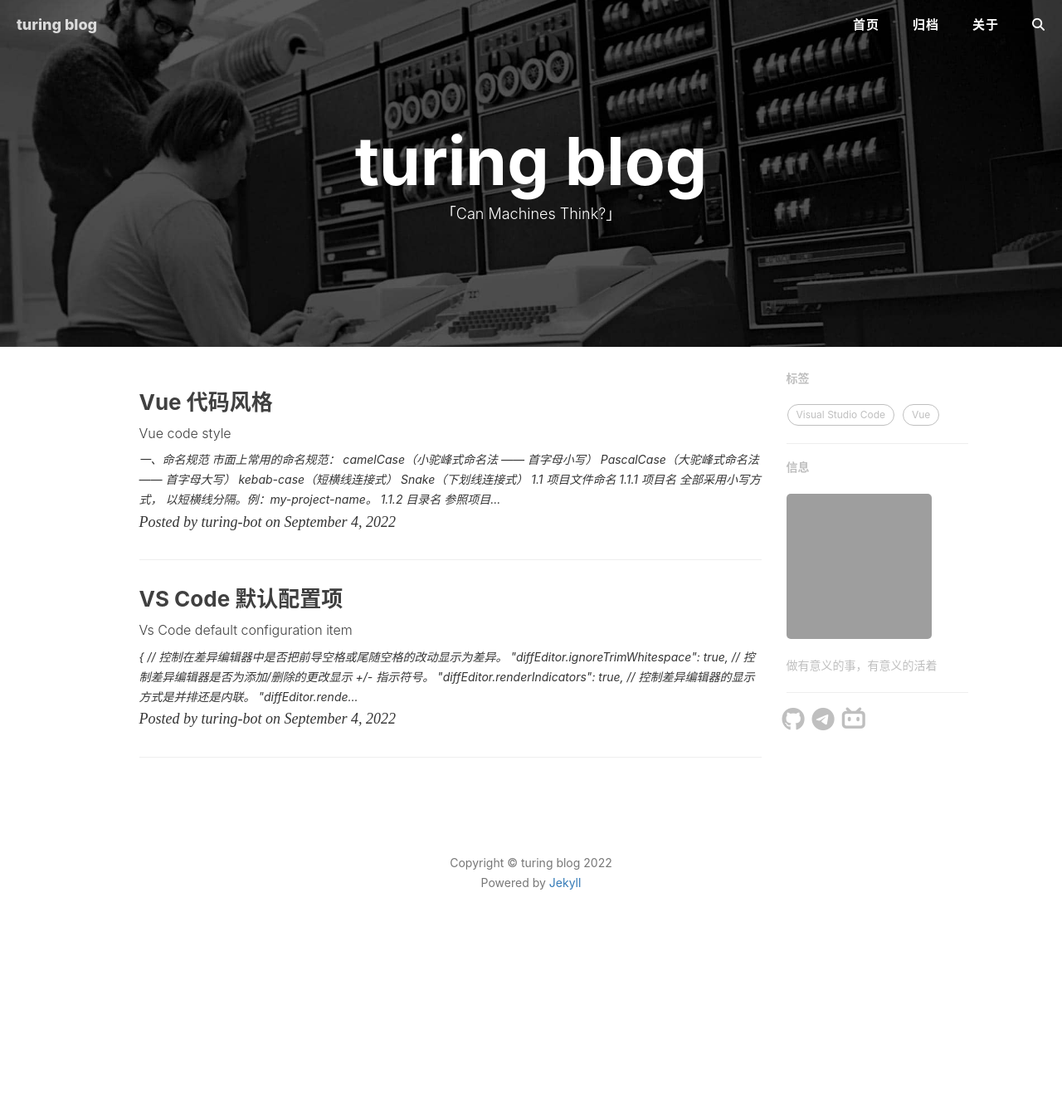
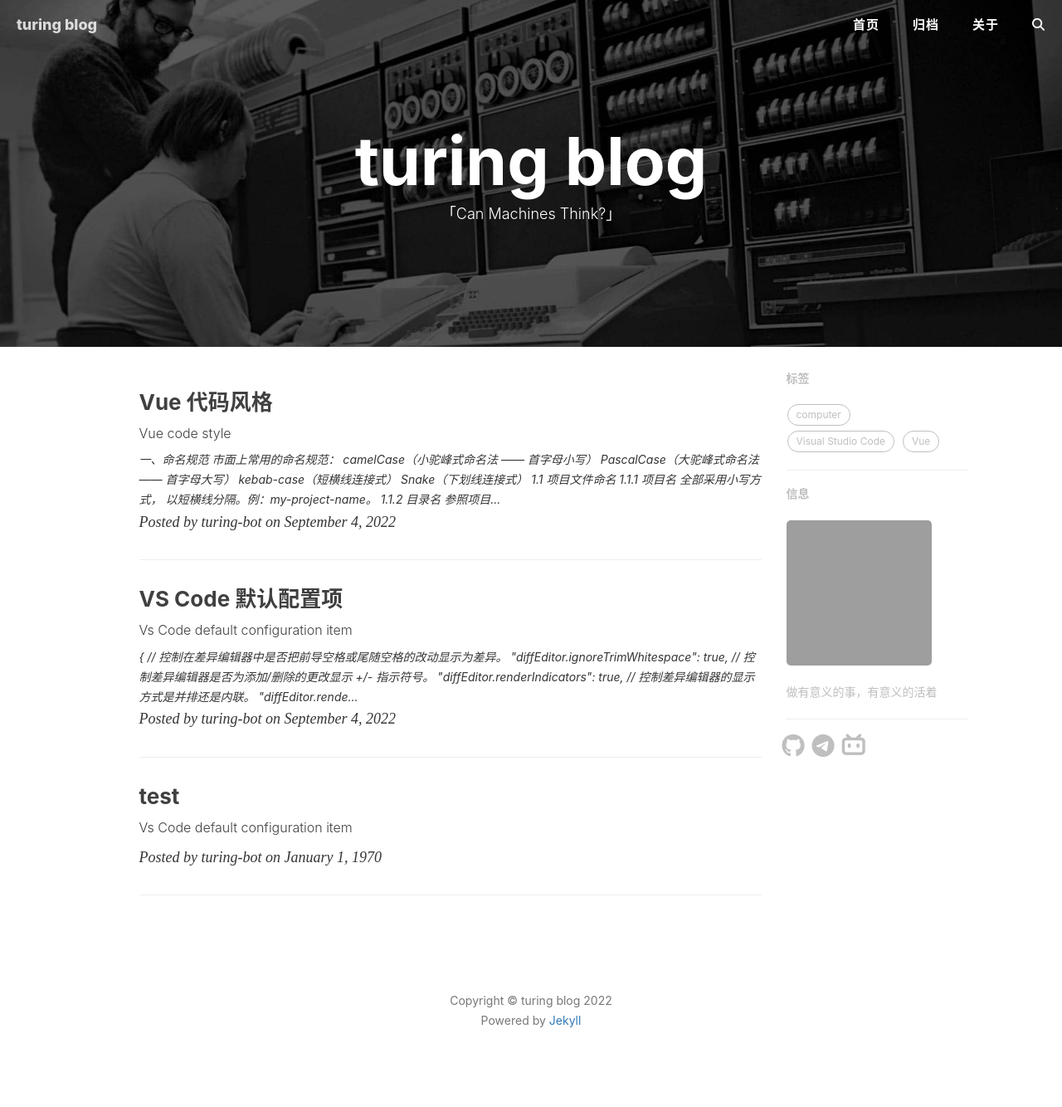
Before and after one commit to Turing-bot/Blog, a Jekyll site: the page built from index.html, in a window 1280 px wide. Shown: the whole page at 83% size. Built offline with Jekyll 4.4.1, drawn with Linux system fonts in a browser that asks for light colours; nearby versions of some CDN libraries; the list of posts is cut into pages by our own code; comment, search, counter and statistics services are not loaded; before the commit the page ends 1168 px from its top, so only the background shows below that; grey boxes are pictures that could not be loaded.

Commit message:
init blog

```diff
--- a/_includes/top.html
+++ b/_includes/top.html
@@ -1,6 +1,6 @@
 <div id="backtop">
   <a href="#">
-    <i class="fa-solid fa-arrow-up"></i>
+    <i class="fa-solid fa-angle-up"></i>
   </a>
 </div>
 
@@ -15,7 +15,7 @@
     position: fixed;
     bottom: 10px; /* 小按钮到浏览器底边的距离 */
     right: 60px; /* 小按钮到浏览器右边框的距离 */
-    color: rgb(64, 120, 192); /* 小按钮中文字的颜色 */
+    color: #0085a1; /* 小按钮中文字的颜色 */
     z-index: 1000;
     background: #fff; /* 小按钮底色 */
     padding: auto; /* 小按钮中文字到按钮边缘的距离 */
@@ -29,7 +29,7 @@
 
   #backtop a:hover {
     /* 小按钮上有鼠标悬停时 */
-    background: rgba(64, 120, 192, 0.8); /* 小按钮的底色 */
+    background: #0085a1; /* 小按钮的底色 */
     color: #fff; /* 文字颜色 */
   }
 </style>
--- /dev/null
+++ b/_posts/1970-01-01-comtuper.md
@@ -0,0 +1,11 @@
+---
+layout: keynote
+title: 'test'
+subtitle: 'Vs Code default configuration item'
+author: 'turing-bot'
+date: 1970-01-01 00:00:00
+header-style: text
+catalog: true
+tags:
+  - computer
+---
```
Also changed, not shown: README.md.
